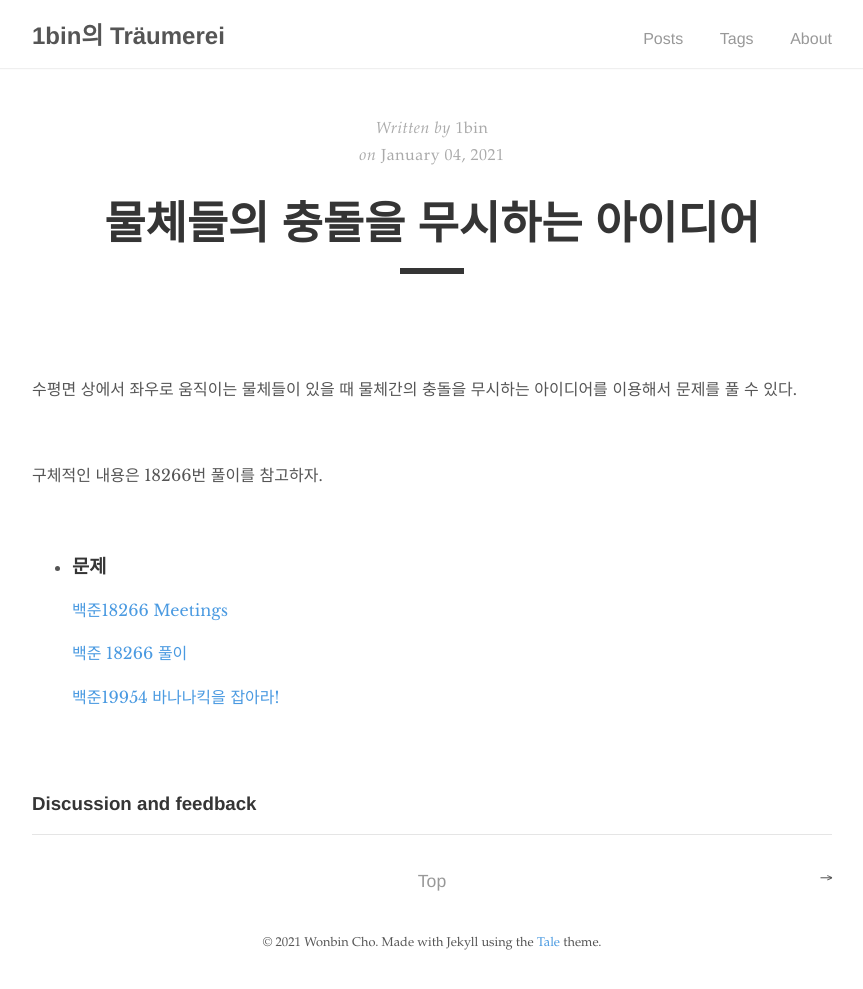
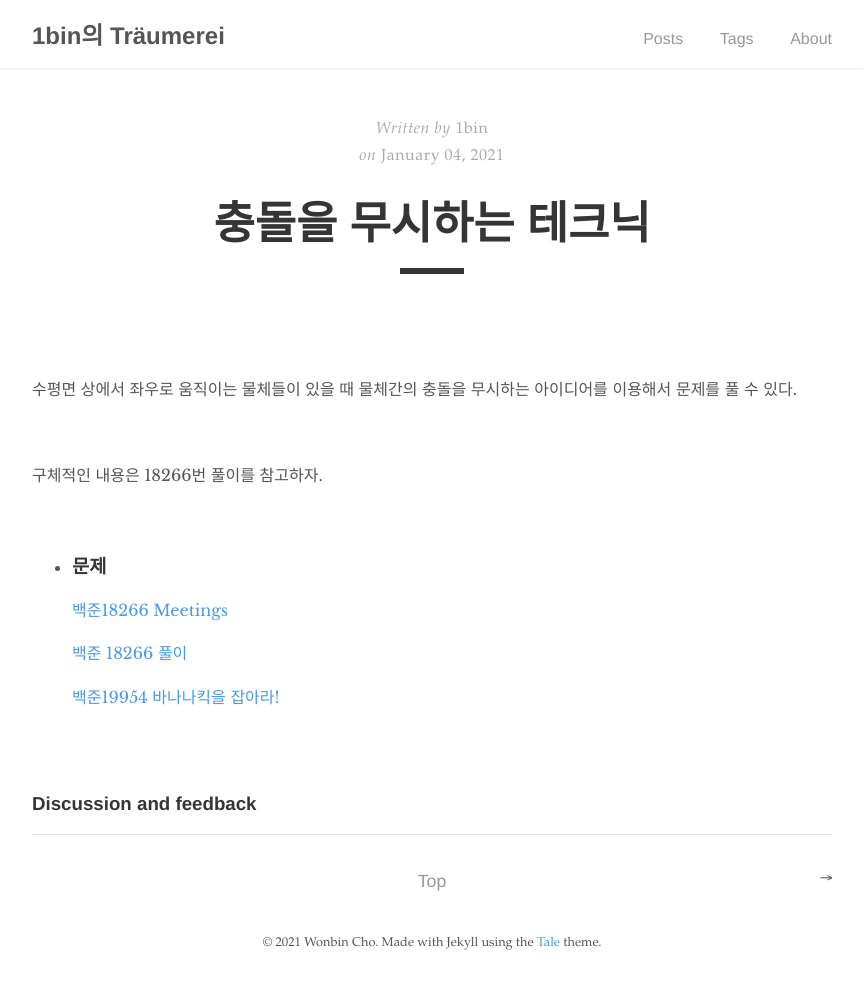
Before and after one commit to 1bin01/1bin01.github.io, a Jekyll site: the page built from _posts/2021-01-04-idea1.md, in a window 1280 px wide. Shown: the whole page, without its empty margins (208-1071 px from the left). Built offline with Jekyll 4.4.1, drawn with Linux system fonts in a browser that asks for light colours; comment, search, counter and statistics services are not loaded.

Commit message:
Update 2021-01-04-idea1.md

```diff
--- a/_posts/2021-01-04-idea1.md
+++ b/_posts/2021-01-04-idea1.md
@@ -1,9 +1,9 @@
 ---
 layout: post
-title:  "물체들의 충돌을 무시하는 아이디어"
+title:  "충돌을 무시하는 테크닉"
 author: "1bin"
 comments: true
-tags: Idea PS
+tags: Technic PS
 ---
 
  수평면 상에서 좌우로 움직이는 물체들이 있을 때 물체간의 충돌을 무시하는 아이디어를 이용해서 문제를 풀 수 있다.
```
